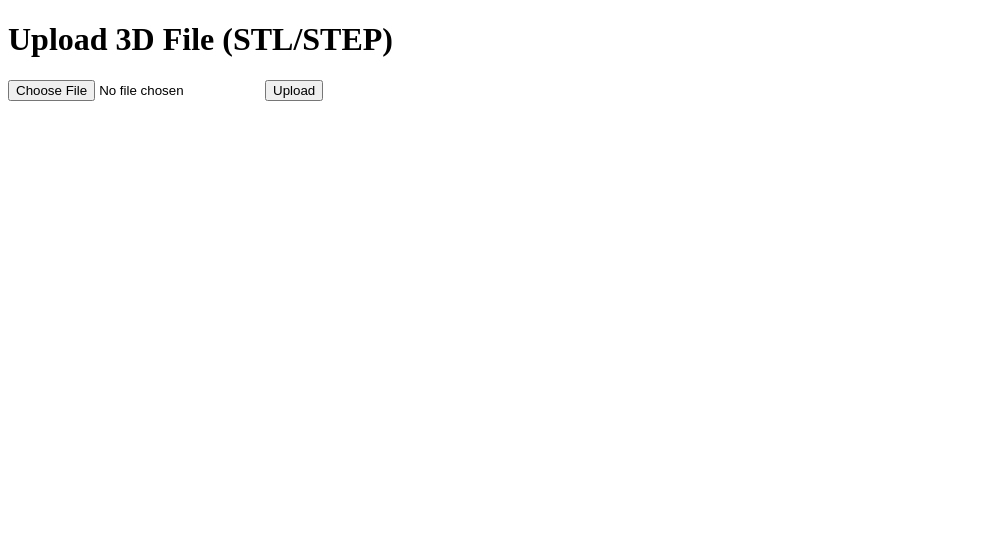
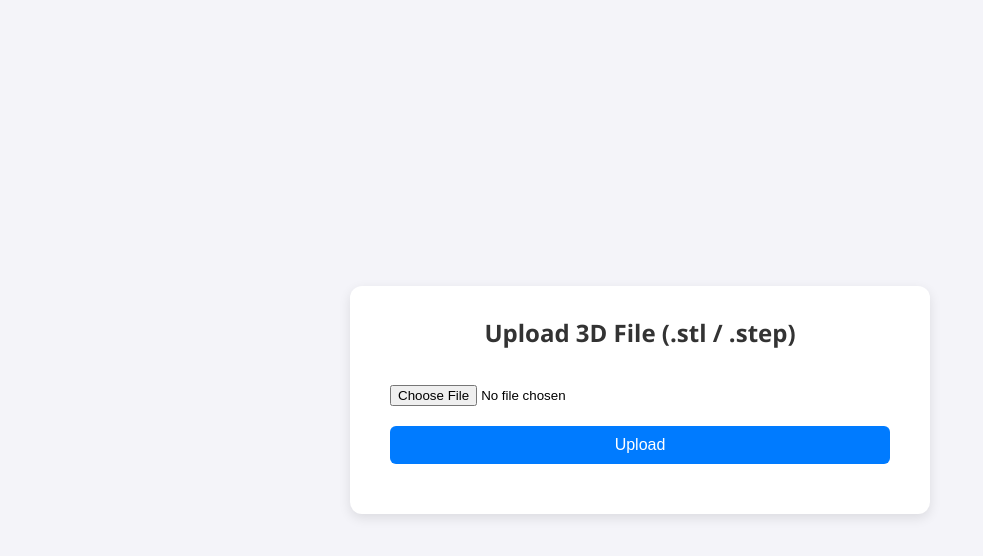
Before and after one commit to Pranav-P-K/file3d_metrics, a website: page public/index.html in a window 1280 px wide. Shown: the whole page, without its empty margins (0-983 px from the left). Drawn offline with Linux system fonts and the light colour scheme.

Commit message:
improved ui

```diff
--- a/public/index.html
+++ b/public/index.html
@@ -1,17 +1,83 @@
 <!DOCTYPE html>
-<html>
+<html lang="en">
 
 <head>
+    <meta charset="UTF-8">
     <title>3D File Volume Calculator</title>
+    <style>
+        body {
+            font-family: 'Segoe UI', Tahoma, Geneva, Verdana, sans-serif;
+            background-color: #f4f4f9;
+            margin: 0;
+            padding: 0;
+            display: flex;
+            justify-content: center;
+            align-items: center;
+            min-height: 100vh;
+        }
+
+        .container {
+            background-color: white;
+            padding: 30px 40px;
+            border-radius: 12px;
+            box-shadow: 0 4px 12px rgba(0, 0, 0, 0.1);
+            max-width: 500px;
+            width: 100%;
+        }
+
+        h1 {
+            margin-top: 0;
+            font-size: 24px;
+            color: #333;
+            text-align: center;
+        }
+
+        input[type="file"] {
+            width: 100%;
+            margin: 20px 0;
+        }
+
+        button {
+            background-color: #007bff;
+            color: white;
+            padding: 10px 20px;
+            border: none;
+            border-radius: 6px;
+            font-size: 16px;
+            cursor: pointer;
+            transition: background-color 0.3s ease;
+            width: 100%;
+        }
+
+        button:hover {
+            background-color: #0056b3;
+        }
+
+        #result {
+            margin-top: 20px;
+            font-size: 16px;
+            line-height: 1.5;
+        }
+
+        p {
+            margin: 8px 0;
+        }
+
+        .error {
+            color: red;
+        }
+    </style>
 </head>
 
 <body>
-    <h1>Upload 3D File (STL/STEP)</h1>
-    <form id="uploadForm" enctype="multipart/form-data">
-        <input type="file" id="file" accept=".stl,.step" required>
-        <button type="submit">Upload</button>
-    </form>
-    <div id="result"></div>
+    <div class="container">
+        <h1>Upload 3D File (.stl / .step)</h1>
+        <form id="uploadForm" enctype="multipart/form-data">
+            <input type="file" id="file" accept=".stl,.step" required>
+            <button type="submit">Upload</button>
+        </form>
+        <div id="result"></div>
+    </div>
 
     <script>
         document.getElementById('uploadForm').addEventListener('submit', async (e) => {
@@ -35,17 +101,19 @@
                 const data = await response.json();
 
                 if (data.error) {
-                    document.getElementById('result').innerHTML = `<p style="color: red;">Error: ${data.error}</p>`;
+                    document.getElementById('result').innerHTML =
+                        `<p class="error">Error: ${data.error}</p>`;
                 } else {
                     document.getElementById('result').innerHTML = `
-                        <p>Filename: ${data.filename}</p>
-                        <p>Volume: ${data.volume.toFixed(2)} mm^3</p>
-                        <p>Surface Area: ${data.surfaceArea.toFixed(2)} mm^2</p>
-                        <p>Mesh Density: ${data.meshDensity} faces</p>
+                        <p><strong>Filename:</strong> ${data.filename}</p>
+                        <p><strong>Volume:</strong> ${data.volume.toFixed(2)} mm³</p>
+                        <p><strong>Surface Area:</strong> ${data.surfaceArea.toFixed(2)} mm²</p>
+                        <p><strong>Mesh Density:</strong> ${data.meshDensity} faces</p>
                     `;
                 }
             } catch (err) {
-                document.getElementById('result').innerHTML = '<p style="color: red;">Error uploading file</p>';
+                document.getElementById('result').innerHTML =
+                    '<p class="error">Error uploading file</p>';
             }
         });
     </script>
```
